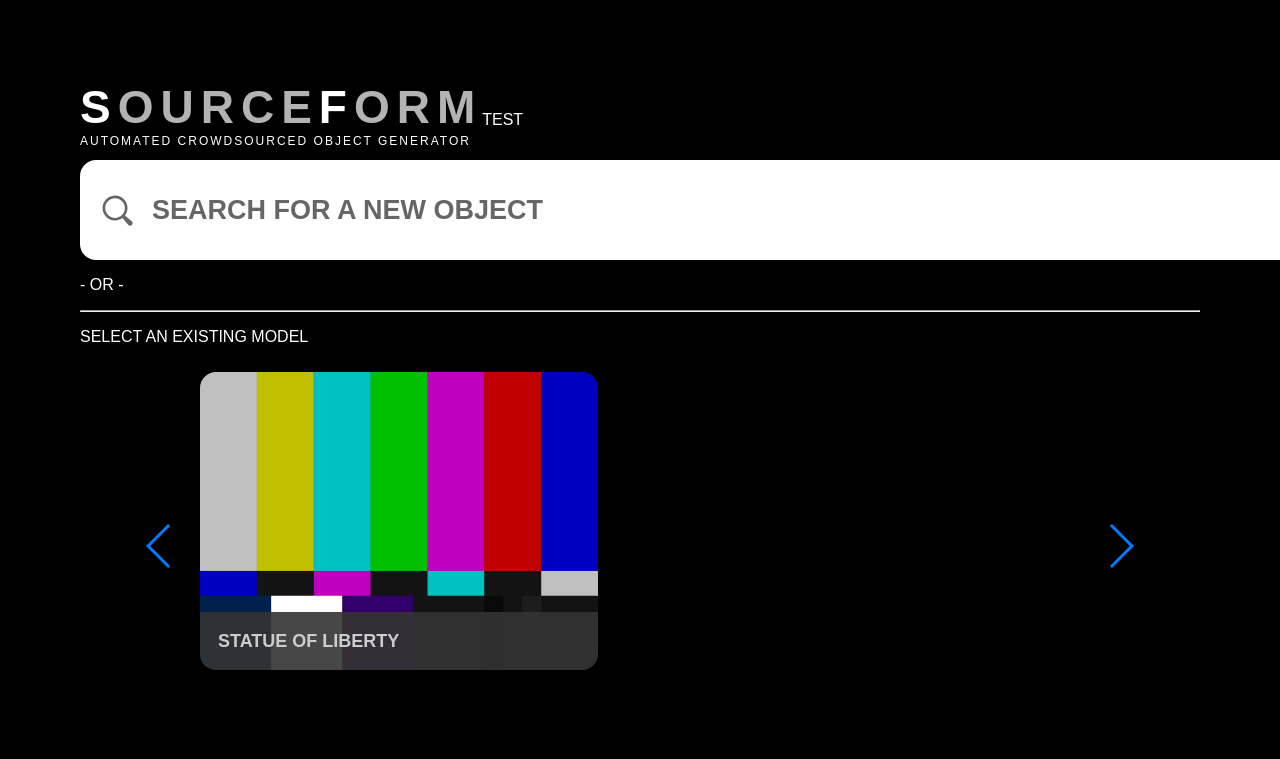
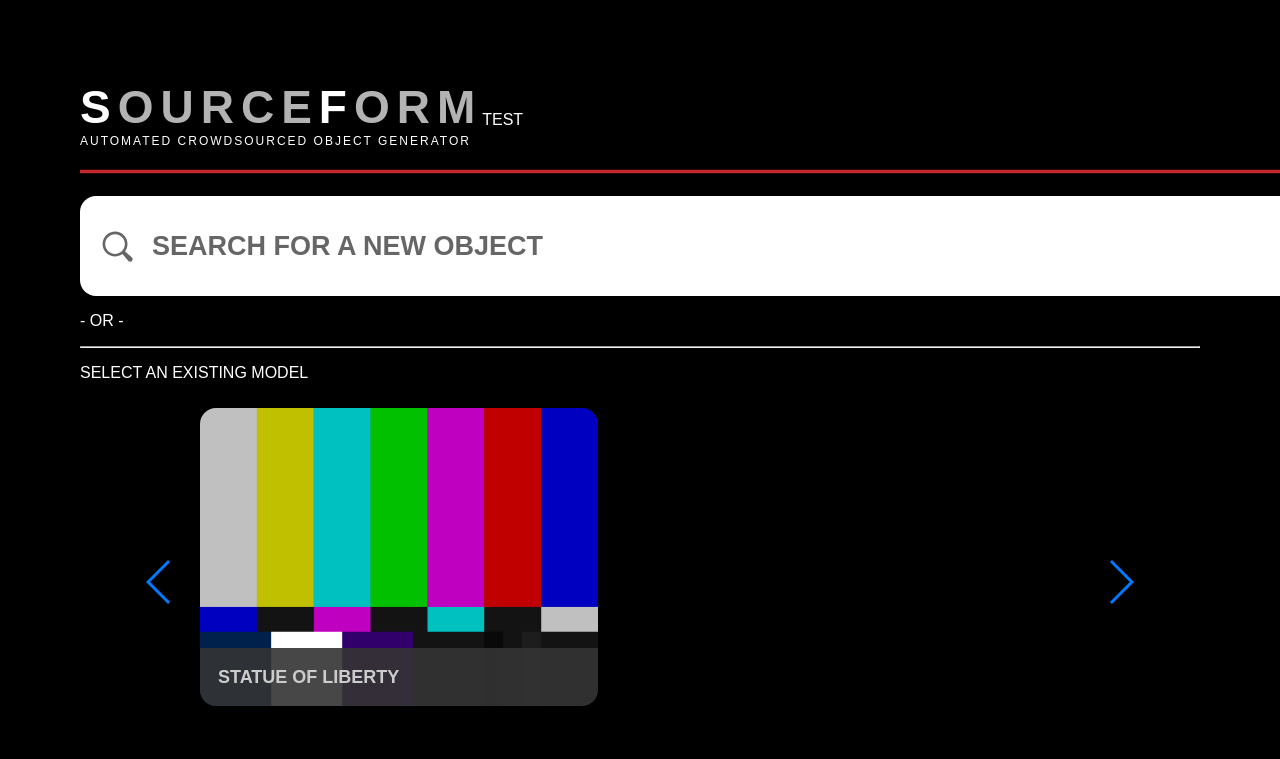
Before and after one commit to tianyuG/SourceFormGUI, an Electron app: page html/index.html in a window 1280 px wide. Shown: the top 759 px of the page. Drawn offline with nearby package versions, Linux system fonts and the light colour scheme; no server answers.

Commit message:
Added header swoosh

```diff
--- a/css/common.css
+++ b/css/common.css
@@ -36,6 +36,7 @@ a:active {
 	display: flex;
 	flex-direction: row;
 	align-items: center;
+	margin-bottom: 36px;
 }
 
 .head-container h1 {
@@ -44,6 +45,7 @@ a:active {
 	font-size: 46px;
 	letter-spacing: 7px;
 	margin: 0;
+
 }
 
 .head-container h3 {
@@ -63,3 +65,20 @@ a:active {
 ::-webkit-scrollbar {
     display: none;
 }
+
+.header-swoosh-container {
+	display: block;
+}
+
+.header-swoosh {
+	position: absolute;
+	z-index: -4;
+	stroke: #c1272d;
+	stroke-width: 0.2px;
+	width: 1760px;
+	top: -110px;
+	left: 80px;
+	overflow: visible;
+	stroke-linejoin: bevel;
+	stroke-linecap: butt;
+}
--- a/html/index.html
+++ b/html/index.html
@@ -36,6 +36,13 @@
 			</div>
 			<div class="progress-container">
 				<p>TEST</p>
+			</div>
+			<div class="header-swoosh-container">
+				<svg viewBox="0 0 100 20" class="header-swoosh">
+					<!-- From CSS-Tricks -->
+					<path d="M 0 16 L 99 16 Q 100 16 100 15 L 100 0">
+					</path>
+				</svg>
 			</div>
 		</div>
 		<div class="content-container">
```
Also changed, not shown: html/searchpreview.html (+7 -0 lines).
